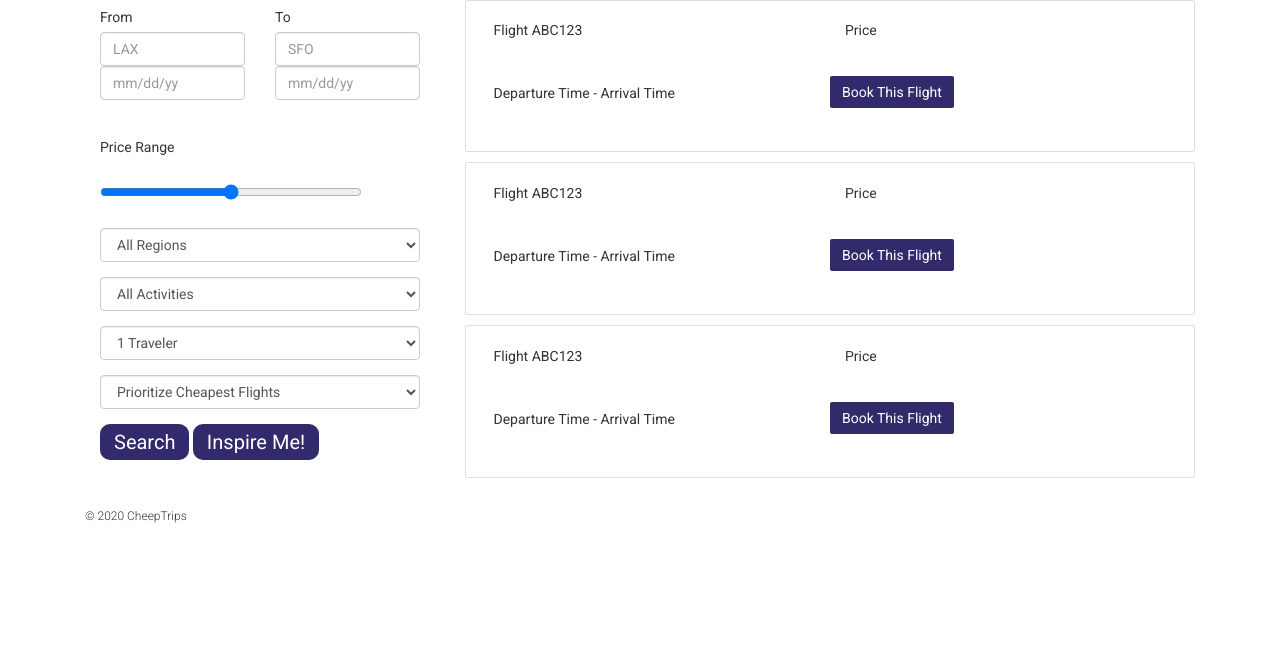
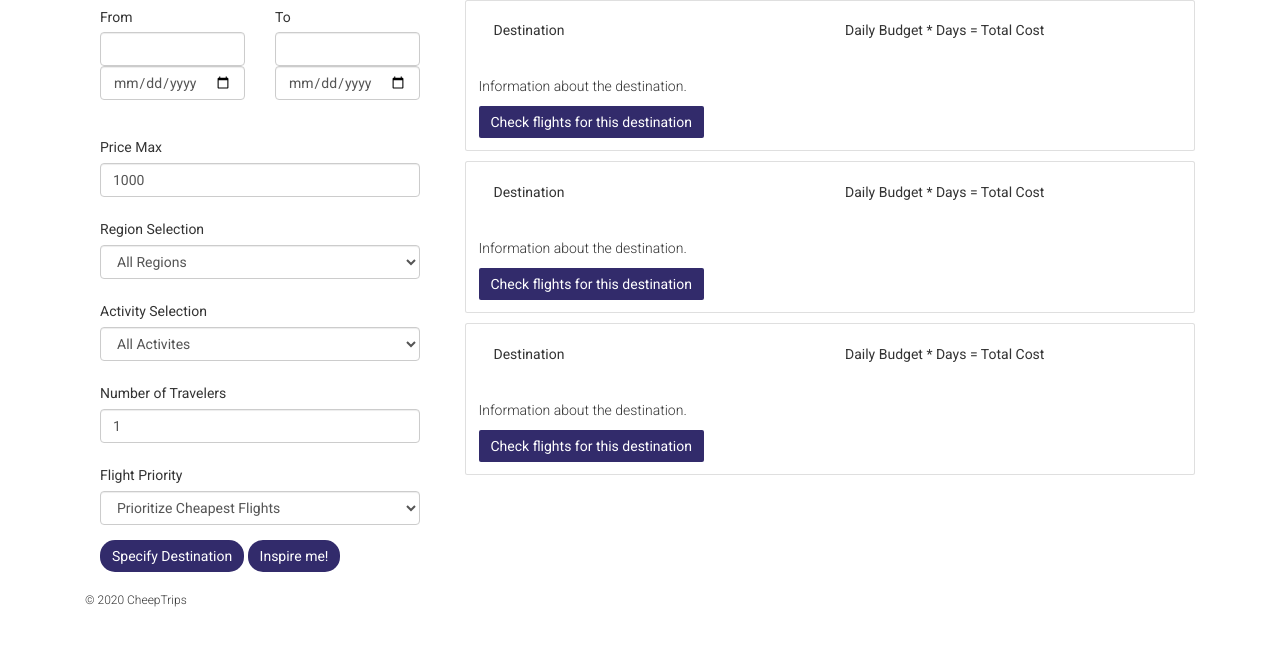
Before and after one commit to Cheep-Trips/CheepTrips, a Django app: page /view_flight/ in a window 1280 px wide. Shown: the part 80-726 px from the top of the page. Run offline with Django 3.2, Linux system fonts and the light colour scheme; some libraries are stand-ins or nearby versions.

Commit message:
feat: destination/view_flight forms retain info.

```diff
--- a/src/trips/forms.py
+++ b/src/trips/forms.py
@@ -9,3 +9,37 @@ class WelcomeForm(forms.Form):
         label='Departing')
     return_date = forms.DateField(
         label='Returning')
+class DestinationForm(forms.Form):
+    departure = forms.CharField(
+        max_length=256,
+        label="Flying from")
+    arrival = forms.CharField(
+        max_length=256,
+        label="Flying to",
+        required=False)
+    departure_date = forms.DateField(
+        label='Departing')
+    return_date = forms.DateField(
+        label='Returning')
+    price_max = forms.IntegerField(
+        label='Maximum Cost'
+    )
+    region = forms.ChoiceField(
+        label='Regions',
+        required=False,
+        choices=[('all', 'All Regions'), ('NA', 'North America'), ('SA', 'South America'), ('EU', 'Europe'), ('AS', 'Asia'), ('AF', 'Africa'), ('AU', 'Australia')]
+    )
+    activity = forms.ChoiceField(
+        label='Activities',
+        required=False,
+        choices=[('all', 'All Activites'), ('swimming', 'Swimming'), ('surfing', 'Surfing'), ('scenery', 'Scenery'), ('shopping', 'Shopping')]
+    )
+    travelers = forms.IntegerField(
+        label='Travelers',
+        initial=1,
+        min_value=1
+    )
+    priority = forms.ChoiceField(
+        label='Priority',
+        choices=[('cheapest', 'Prioritize Cheapest Flights'), ('fastest', 'Prioritize Fastest Flights')]
+    )
--- a/src/trips/templates/trips/view_flight.html
+++ b/src/trips/templates/trips/view_flight.html
@@ -1,167 +1,113 @@
-{% load static %}
-<!DOCTYPE html>
-<html>
+{% extends 'trips/base.html' %}
+{% load widget_tweaks %}
 
-  <head>
-    <title>Cheep Trips</title>
-    <meta charset="utf-8"/>
-    <link rel="stylesheet" href="https://stackpath.bootstrapcdn.com/bootstrap/4.4.1/css/bootstrap.min.css" integrity="sha384-Vkoo8x4CGsO3+Hhxv8T/Q5PaXtkKtu6ug5TOeNV6gBiFeWPGFN9MuhOf23Q9Ifjh" crossorigin="anonymous">
-
-    <link rel="stylesheet" href="https://maxcdn.bootstrapcdn.com/bootstrap/3.3.6/css/bootstrap.min.css" integrity="sha384-1q8mTJOASx8j1Au+a5WDVnPi2lkFfwwEAa8hDDdjZlpLegxhjVME1fgjWPGmkzs7" crossorigin="anonymous">
-    <link href='https://fonts.googleapis.com/css?family=Roboto:300,400,700' rel='stylesheet' type='text/css'>
-    <link rel="stylesheet" href="{% static 'css/main.css' %}">
-    <link rel="stylesheet" href="{% static 'css/multirange.css' %}">
-    <script src="{% static 'js/multirange.js' %}"></script>
-  </head>
-
-  <body>
-
-  <!-- Navigation bar -->
-  <header class="container">
-    <div class="row">
-      <h1 class="col-sm-4">Cheep Trips</h1>
-      <nav class="col-sm-8 text-right">
-        <p><a href="{% url 'trips:new_account' %}">Sign Up</a></p>
-        <p><a href="{% url 'trips:sign_in' %}">Login</a></p>
-      </nav>
-    </div>
-    </header>
-  <!-- End of Navigation bar -->
-
+{% block content %}
 <section class="container">
     <div class="row">
         <!-- Start of left side elements -->
         <div class="col-md-4">
+            <form action="{% url 'trips:view_flight' %}" method="post" class='form'>
+                {% csrf_token %}
                 <!-- From Label -->
                 <div class="col-md-6">
                     <h5 class="card-title">From</h5>
-                    <input class="form-control" type="text" placeholder="LAX">
-                    <input class="form-control" type="text" placeholder="mm/dd/yy">
+                    {% render_field form.departure class+="form-control" %}
+                    {% render_field form.departure_date class+="form-control" type='date'%}
                 </div>
                 <!-- To Label -->
                 <div class="col-md-6">
                     <h5 class="card-title">To</h5>
-                    <input class="form-control" type="text" placeholder="SFO">
-                    <input class="form-control" type="text" placeholder="mm/dd/yy">
+                    {% render_field form.arrival class+="form-control" %}
+                    {% render_field form.return_date class+="form-control" type='date'%}
                 </div>
+
+                <!-- Start of Lower Filters -->
+                <div>
                     <!-- Price Range Label/Slider -->
-                <div class="col-md-10">
-                    <h5 class="card-title">Price Range</h5>
-                    <section class="multirangeslider">
-                        <input type="range" multiple value="0,100" />
-                    </section>
+                    <div class="form-group col-md-12">
+                        <h5 class="card-title">Price Max</h5>
+                        {% render_field form.price_max class+="form-control"%}
                     </div>
-                <!-- Start of Dropdown Boxes -->
-                <div>
+
                     <!-- Region Dropdown -->
                     <div class="form-group col-md-12">
-                        <select id="inputRegion" class="form-control">
-                          <option selected>All Regions</option>
-                          <option>North America</option>
-                          <option>South America</option>
-                          <option>Europe</option>
-                          <option>Asia</option>
-                          <option>Southeast Asia</option>
-                          <option>... AND MORE</option>
-                        </select>
+                        <h5 class="card-title">Region Selection</h5>
+                        {% render_field form.region class+="form-control"%}
                     </div>
 
                     <!-- Activity Tab -->
                     <div class="form-group col-md-12">
-                        <select id="inputActivity" class="form-control">
-                            <option selected>All Activities</option>
-                            <option>Swimming</option>
-                            <option>Surfing</option>
-                            <option>Scenary</option>
-                            <option>Shopping</option>
-                        </select>
+                        <h5 class="card-title">Activity Selection</h5>
+                        {% render_field form.activity class+="form-control"%}
                     </div>
 
                     <!-- Travelers Tab -->
                     <div class="form-group col-md-12">
-                        <select id="inputTravelers" class="form-control">
-                            <option selected>1 Traveler</option>
-                            <option>2 Travelers</option>
-                            <option>3 Travelers</option>
-                            <option>4 Travelers</option>
-                            <option>5 Travelers</option>
-                        </select>
+                        <h5 class="card-title">Number of Travelers</h5>
+                        {% render_field form.travelers class+="form-control"%}
                     </div>
 
                     <!-- Priority Tab -->
                     <div class="form-group col-md-12">
-                        <select id="inputPriority" class="form-control">
-                            <option selected>Prioritize Cheapest Flights</option>
-                            <option>Prioritize Fastest Flights</option>
-                        </select>
+                        <h5 class="card-title">Flight Priority</h5>
+                        {% render_field form.priority class+="form-control"%}
                     </div>
                 </div>
                 <!-- Search/Inspire Buttons -->
                 <div class="col-md-12">
-                      <a href="{% url 'trips:view_flight' %}" class="btn btn-large btn-primary btn-rounded">Search</a>
-                      <a href="{% url 'trips:destination' %}" class="btn btn-large btn-primary btn-rounded">Inspire Me!</a>
+                    <figure class="center-block">
+                        <input type='submit' class="btn btn-medium btn-primary btn-rounded" name="with_destination" value="Specify Destination">
+                        <input type='submit' class="btn btn-medium btn-primary btn-rounded" name="without_destination" value="Inspire me!">
+                    </figure>
                 </div>
+            </form>
         </div>
 
 <!-- Start of Cards Section -->
         <div class="col-md-8">
             <!-- Individual Cards -->
+            <div>
             <div class="card mb-3">
                 <div class="card-body">
                         <div class="col-md-6">
-                                <h5 class="card-title">Flight ABC123</h5>
+                            <h5 class="card-title">Destination</h5>
                         </div>
                         <div class="col-md-6">
-                                <h5 class="card-title">Price</h5>
+                            <h5 class="card-title">Daily Budget * Days = Total Cost</h5>
                         </div>
-                        <div class="col-md-6">
-                            <h5 class="card-title">Departure Time - Arrival Time</h5>
-                        </div>
-                        <a href="#" class="btn btn-primary">Book This Flight</a>
+                    <p class="card-text">Information about the destination.</p>
+                    <a href="{% url 'trips:view_flight' %}" class="btn btn-primary">Check flights for this destination</a>
                 </div>
             </div>
 
             <div class="card mb-3">
                 <div class="card-body">
                         <div class="col-md-6">
-                                <h5 class="card-title">Flight ABC123</h5>
+                            <h5 class="card-title">Destination</h5>
                         </div>
                         <div class="col-md-6">
-                                <h5 class="card-title">Price</h5>
+                            <h5 class="card-title">Daily Budget * Days = Total Cost</h5>
                         </div>
-                        <div class="col-md-6">
-                            <h5 class="card-title">Departure Time - Arrival Time</h5>
-                        </div>
-                        <a href="#" class="btn btn-primary">Book This Flight</a>
+                    <p class="card-text">Information about the destination.</p>
+                    <a href="{% url 'trips:view_flight' %}" class="btn btn-primary">Check flights for this destination</a>
                 </div>
             </div>
 
             <div class="card mb-3">
                 <div class="card-body">
                         <div class="col-md-6">
-                                <h5 class="card-title">Flight ABC123</h5>
+                            <h5 class="card-title">Destination</h5>
                         </div>
                         <div class="col-md-6">
-                                <h5 class="card-title">Price</h5>
+                            <h5 class="card-title">Daily Budget * Days = Total Cost</h5>
                         </div>
-                        <div class="col-md-6">
-                            <h5 class="card-title">Departure Time - Arrival Time</h5>
+                    <p class="card-text">Information about the destination.</p>
+                    <a href="{% url 'trips:view_flight' %}" class="btn btn-primary">Check flights for this destination</a>
                 </div>
-                        <a href="#" class="btn btn-primary">Book This Flight</a>
             </div>
             </div>
         </div>
     </div>
 
 </section>
-    <footer class="container">
-      <div class="row">
-        <p class="col-sm-4">&copy 2020 CheepTrips</p>
-      </div>
-    </footer>
-
-    <script src="https://code.jquery.com/jquery-3.4.1.slim.min.js" integrity="sha384-J6qa4849blE2+poT4WnyKhv5vZF5SrPo0iEjwBvKU7imGFAV0wwj1yYfoRSJoZ+n" crossorigin="anonymous"></script>
-    <script src="https://cdn.jsdelivr.net/npm/popper.js@1.16.0/dist/umd/popper.min.js" integrity="sha384-Q6E9RHvbIyZFJoft+2mJbHaEWldlvI9IOYy5n3zV9zzTtmI3UksdQRVvoxMfooAo" crossorigin="anonymous"></script>
-    <script src="https://stackpath.bootstrapcdn.com/bootstrap/4.4.1/js/bootstrap.min.js" integrity="sha384-wfSDF2E50Y2D1uUdj0O3uMBJnjuUD4Ih7YwaYd1iqfktj0Uod8GCExl3Og8ifwB6" crossorigin="anonymous"></script>
-  </body>
-</html>
+{% endblock %}
--- a/src/trips/urls.py
+++ b/src/trips/urls.py
@@ -4,9 +4,9 @@ from . import views
 
 app_name = 'trips'
 urlpatterns = [
-    path('', views.Welcome.as_view(), name='index'),
-    path('welcome', views.Welcome.as_view(), name='welcome'),
-    path('destination', views.destination, name='destination'),
+    path('', views.WelcomeView.as_view(), name='index'),
+    path('welcome', views.WelcomeView.as_view(), name='welcome'),
+    path('destination', views.DestinationView.as_view(), name='destination'),
     path('sign_in/', views.sign_in, name='sign_in'),
     path('saved_trips/', views.saved_trips, name='saved_trips'),
     path('view_trip/', views.view_trip, name='view_trip'),
@@ -14,5 +14,5 @@ urlpatterns = [
     path('compare/', views.compare, name='compare'),
     path('new_account/', views.new_account, name='new_account'),
     path('forgot_password/', views.forgot_password, name='forgot_password'),
-    path('view_flight/', views.view_flight, name='view_flight'),
+    path('view_flight/', views.ViewFlightView.as_view(), name='view_flight'),
 ]
--- a/src/trips/views.py
+++ b/src/trips/views.py
@@ -8,10 +8,11 @@ from django.urls import reverse, reverse_lazy
 
 # from amadeus import Client, ResponseError
 
-from .forms import WelcomeForm
+from .forms import *
+from . import views
 
 
-class Welcome(FormView):
+class WelcomeView(FormView):
     form_class=WelcomeForm
     success_url=reverse_lazy('trips:view_flight')
     destination_url=reverse_lazy('trips:destination')
@@ -27,27 +28,76 @@ class Welcome(FormView):
            self.success_url = "{}?departure={}&departure_date={}&return_date={}".format(self.destination_url, departure, departure_date, return_date)
         return super().form_valid(form)
 
+class DestinationView(FormView):
+    form_class=DestinationForm
+    success_url=reverse_lazy('trips:view_flight')
+    destination_url=reverse_lazy('trips:destination')
+    template_name='trips/destination.html'
 
-# Create your views here.
-#def welcome(request):
+    def get_initial(self):
+        initial = super().get_initial()
+        initial['departure'] = self.request.GET.get('departure', '')
+        initial['arrival'] = self.request.GET.get('arrival', '')
+        initial['departure_date'] = self.request.GET.get('departure_date', '')
+        initial['return_date'] = self.request.GET.get('return_date', '')
+        initial['price_max'] = self.request.GET.get('price_max', '1000')
+        initial['region'] = self.request.GET.get('region', 'All Regions')
+        initial['activity'] = self.request.GET.get('activity', 'All Activities')
+        initial['travelers'] = self.request.GET.get('travelers', '1')
+        initial['priority'] = self.request.GET.get('priority', 'Prioritize Cheapest Flights')
+        return initial
 
-    # amadeus = Client(
-    #     client_id=os.getenv("AMADEUS_KEY"),
-    #     client_secret=os.getenv("AMADEUS_SECRET"),
-    # )
-    # try:
-    #     response = amadeus.shopping.flight_offers_search.get(
-    #         originLocationCode='SYD',
-    #         destinationLocationCode='BKK',
-    #         departureDate='2020-07-01',
-    #         adults=1)
-    #     return HttpResponse(response.data)
-    # except ResponseError as error:
-    #     print(error)
-    # return HttpResponse("<html>ERROR</html>")
 
-#    return render(request, 'trips/welcome.html', {})
+    def form_valid(self, form):
+        departure = form.cleaned_data['departure']
+        arrival = form.cleaned_data['arrival']
+        departure_date = form.cleaned_data['departure_date']
+        return_date = form.cleaned_data['return_date']
+        price_max = form.cleaned_data['price_max']
+        region = form.cleaned_data['region']
+        activity = form.cleaned_data['activity']
+        travelers = form.cleaned_data['travelers']
+        priority = form.cleaned_data['priority']
+        if "with_destination" in form.data:
+            self.success_url = "{}?departure={}&arrival={}&departure_date={}&return_date={}&price_max={}&region={}&activity={}&travelers={}&priority={}".format(self.success_url, departure, arrival, departure_date, return_date, price_max, region, activity, travelers, priority)
+        else:
+            self.success_url = "{}?departure={}&arrival={}&departure_date={}&return_date={}&price_max={}&region={}&activity={}&travelers={}&priority={}".format(self.destination_url, departure, arrival, departure_date, return_date, price_max, region, activity, travelers, priority)
+        return super().form_valid(form)
 
+class ViewFlightView(FormView):
+    form_class=DestinationForm
+    success_url=reverse_lazy('trips:view_flight')
+    destination_url=reverse_lazy('trips:destination')
+    template_name='trips/view_flight.html'
+
+    def get_initial(self):
+        initial = super().get_initial()
+        initial['departure'] = self.request.GET.get('departure', '')
+        initial['arrival'] = self.request.GET.get('arrival', '')
+        initial['departure_date'] = self.request.GET.get('departure_date', '')
+        initial['return_date'] = self.request.GET.get('return_date', '')
+        initial['price_max'] = self.request.GET.get('price_max', '1000')
+        initial['region'] = self.request.GET.get('region', 'All Regions')
+        initial['activity'] = self.request.GET.get('activity', 'All Activities')
+        initial['travelers'] = self.request.GET.get('travelers', '1')
+        initial['priority'] = self.request.GET.get('priority', 'Prioritize Cheapest Flights')
+        return initial
+
+    def form_valid(self, form):
+        departure = form.cleaned_data['departure']
+        arrival = form.cleaned_data['arrival']
+        departure_date = form.cleaned_data['departure_date']
+        return_date = form.cleaned_data['return_date']
+        price_max = form.cleaned_data['price_max']
+        region = form.cleaned_data['region']
+        activity = form.cleaned_data['activity']
+        travelers = form.cleaned_data['travelers']
+        priority = form.cleaned_data['priority']
+        if "with_destination" in form.data:
+            self.success_url = "{}?departure={}&arrival={}&departure_date={}&return_date={}&price_max={}&region={}&activity={}&travelers={}&priority={}".format(self.success_url, departure, arrival, departure_date, return_date, price_max, region, activity, travelers, priority)
+        else:
+            self.success_url = "{}?departure={}&arrival={}&departure_date={}&return_date={}&price_max={}&region={}&activity={}&travelers={}&priority={}".format(self.destination_url, departure, arrival, departure_date, return_date, price_max, region, activity, travelers, priority)
+        return super().form_valid(form)
 
 def destination(request):
     return render(request, 'trips/destination.html', {})
@@ -66,4 +116,4 @@ def new_account(request):
 def forgot_password(request):
     return render(request, 'trips/forgot_password.html', {})
 def view_flight(request):
-    return render(request, 'trips/view_flight.html', {})
+    return render(request, 'views.ViewFlight.as_view()', {})
```
Also changed, not shown: src/trips/templates/trips/destination.html (+30 -80 lines). Lines whose indentation alone changed are shown as unchanged.
